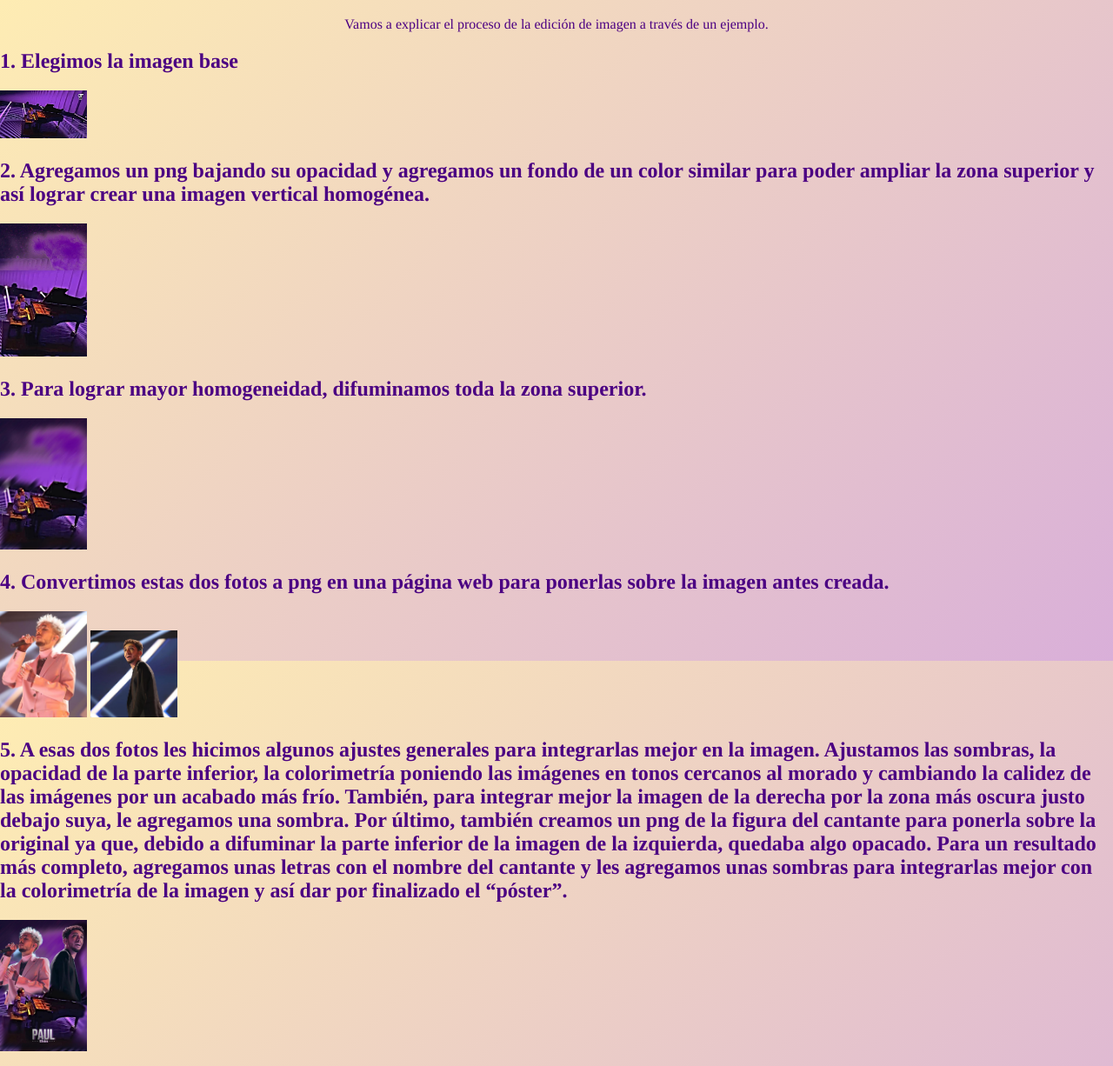
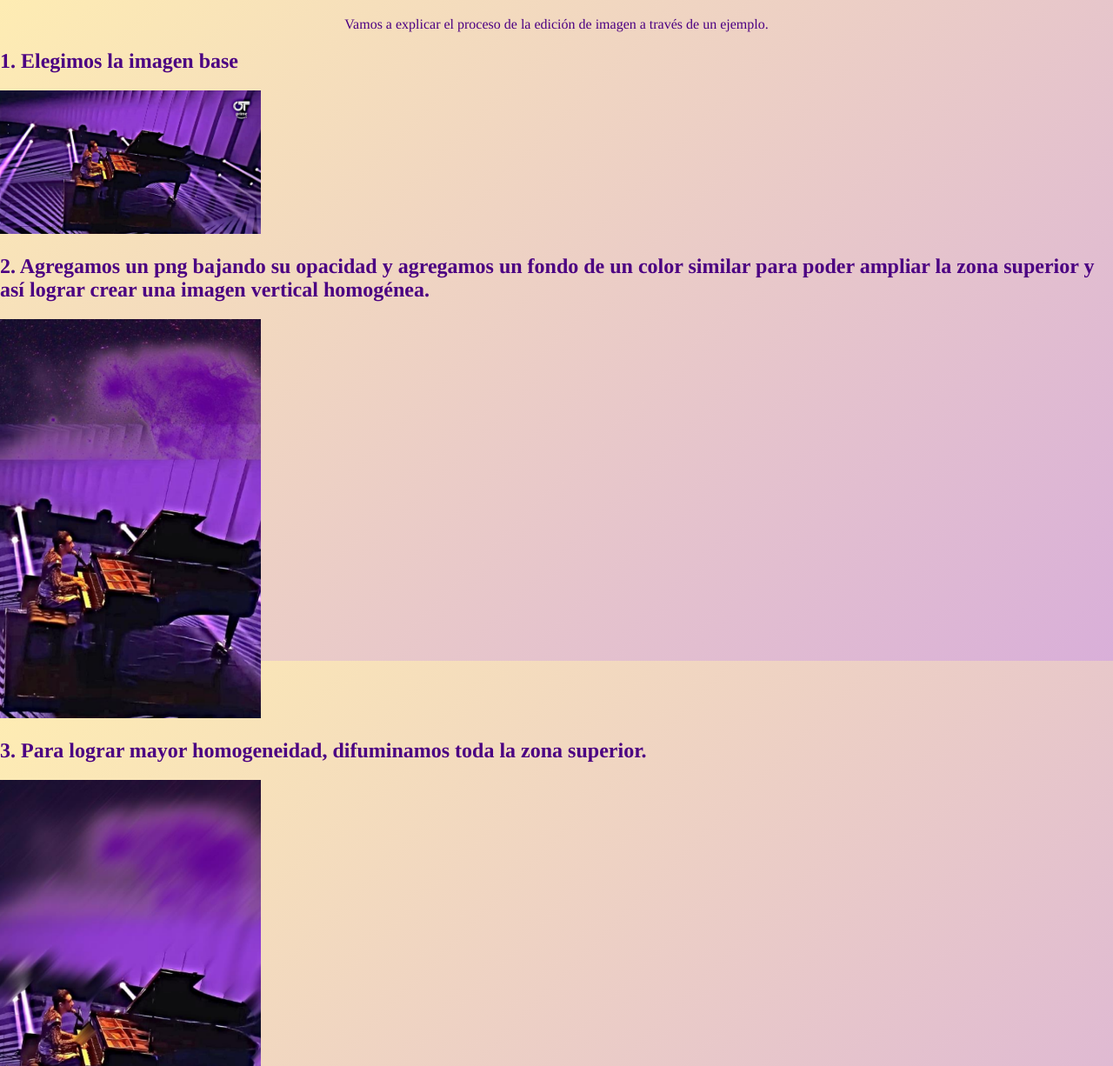
Before and after one commit to andreax122/Teorias-Disney, a plain HTML site: page tratamiento imagenes.html in a window 1280 px wide. Shown: the part 61-1287 px from the top of the page at 87% size. Drawn offline with Linux system fonts and the light colour scheme.

Commit message:
tratamiento imagenes.html

```diff
--- a/tratamiento imagenes.html
+++ b/tratamiento imagenes.html
@@ -28,35 +28,35 @@
           <h2>1. Elegimos la imagen base</h2>
 
       <img src="imagenbase.png" alt="imagen base"
-       alt="" width="100" height=""/>
+       alt="" width="300" height=""/>
       </div>
 
           <h2>2. Agregamos un png bajando su opacidad y agregamos un fondo de un color similar para poder ampliar la zona superior y así lograr crear una imagen vertical homogénea.</h2>
 
          <img src="pngmorado.png" alt="png morado"
-       alt="" width="100" height=""/>
+       alt="" width="300" height=""/>
       </div>
 
           <h2>3. Para lograr mayor homogeneidad, difuminamos toda la zona superior.</h2>
 
          <img src="imagendifuminada.png" alt="imagen difuminada"
-       alt="" width="100" height=""/>
+       alt="" width="300" height=""/>
       </div>
 
        <h2>4. Convertimos estas dos fotos a png en una página web para ponerlas sobre la imagen antes creada.</h2>
 
       <img src="imagenextra1.png" alt="imagen extra 1"
-       alt="" width="100" height=""/>
+       alt="" width="300" height=""/>
       </div>
 
 <img src="imagenextra2.png" alt="imagen extra 2"
-       alt="" width="100" height=""/>
+       alt="" width="300" height=""/>
       </div>
 
       <h2>5. A esas dos fotos les hicimos algunos ajustes generales para integrarlas mejor en la imagen. Ajustamos las sombras, la opacidad de la parte inferior, la colorimetría poniendo las imágenes en tonos cercanos al morado y cambiando la calidez de las imágenes por un acabado más frío. También, para integrar mejor la imagen de la derecha por la zona más oscura justo debajo suya, le agregamos una sombra. Por último, también creamos un png de la figura del cantante para ponerla sobre la original ya que, debido a difuminar la parte inferior de la imagen de la izquierda, quedaba algo opacado. Para un resultado más completo, agregamos unas letras con el nombre del cantante y les agregamos unas sombras para integrarlas mejor con la colorimetría de la imagen y así dar por finalizado el “póster”.</h2>
 
 <img src="imagenfinal.png" alt="imagen final"
-       alt="" width="100" height=""/>
+       alt="" width="300" height=""/>
       </div>
 
     <p> Aplicaciones utilizadas: PicsArt y BeFunky
```
